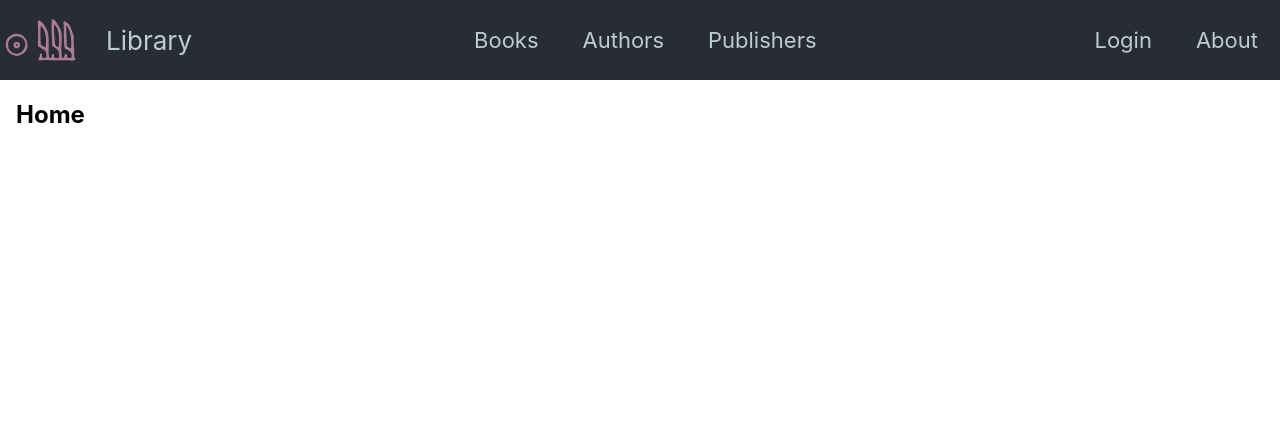
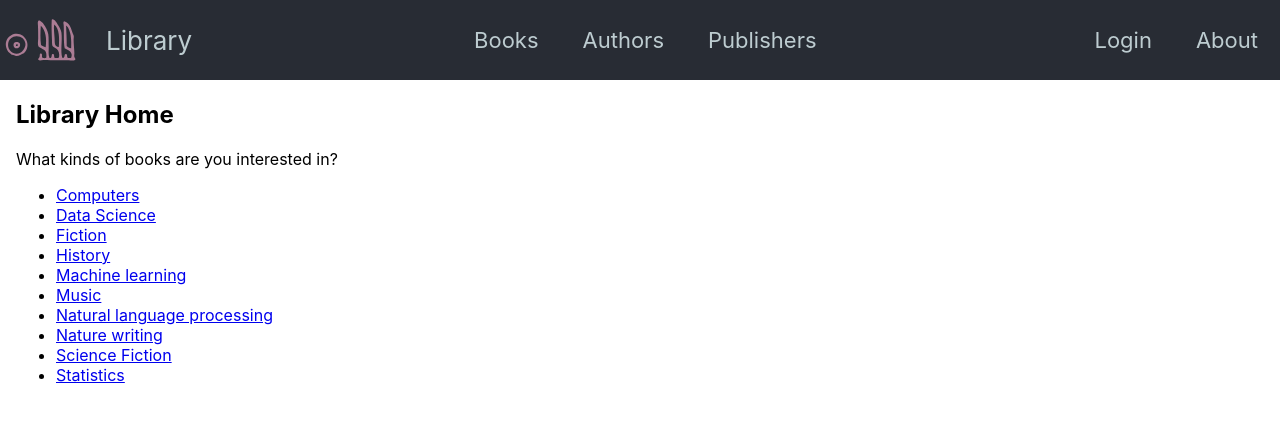
Before and after one commit to cbare/library-app, a React (Create React App) app in the folder library/: page / in a window 1280 px wide. Shown: the top 422 px of the page. Built offline with nearby package versions, Linux system fonts and the light colour scheme.

Commit message:
browse by category

```diff
--- a/library/src/App.tsx
+++ b/library/src/App.tsx
@@ -8,7 +8,7 @@ import {
 } from "react-router-dom";
 import logo from './logo.svg';
 import './App.css';
-import {books, authors, authors_by_slug, AuthorEntry, publishers_by_slug} from './bookData'
+import {books, authors, authors_by_slug, publishers_by_slug, categories, categories_by_slug} from './bookData'
 import {byLastName, slugify} from './utils'
 
 function App() {
@@ -45,6 +45,9 @@ function App() {
             <Route path="/book/:isbn">
               <Book/>
             </Route>
+            <Route path="/category/:category_slug">
+              <Category/>
+            </Route>
             <Route path="/authors">
               <Authors/>
             </Route>
@@ -73,7 +76,17 @@ function App() {
 function Home() {
   return (
     <div>
-      <h2>Home</h2>
+      <h2>Library Home</h2>
+      <p>What kinds of books are you interested in?</p>
+      <ul>
+        {
+          categories.map(
+            function(c) {
+              return <li><Link to={"/category/" + slugify(c)}>{c}</Link></li>
+            }
+          )
+        }
+      </ul>
     </div>
   );
 }
@@ -251,6 +264,41 @@ function Publisher() {
   }
 }
 
+interface CategorySlugParam {
+  category_slug: string;
+}
+
+function Category() {
+  let {category_slug} = useParams<CategorySlugParam>();
+  let category = categories_by_slug.get(category_slug);
+  if (category) {
+    return (
+      <div>
+        <h2>{category}</h2>
+        <ul>
+          { books.filter((b) => category && b.category.includes(category))?.map(
+              function(b) {
+                return (
+                  <li key={b.isbn}>
+                    <Link to={"/book/" + b.isbn }>{b.title}</Link>
+                  </li>)
+              }
+            )
+          }
+        </ul>
+      </div>
+    );
+  }
+  else {
+    return (
+      <div>
+        <h2>Not found</h2>
+        <p>We don't have a category "{ category_slug }".</p>
+      </div>
+    );
+  }
+}
+
 function Login() {
   return (
     <div>
--- a/library/src/bookData.ts
+++ b/library/src/bookData.ts
@@ -76,7 +76,8 @@ export const books: Book[] = [
       "published_on": "May 16, 2019",
       "category": [
         "Computers",
-        "Machine learning"
+        "Machine learning",
+        "Data Science"
       ]
     },
     {
@@ -103,7 +104,8 @@ export const books: Book[] = [
       "published_on": "October 31, 2017",
       "category": [
         "Computers",
-        "Machine learning"
+        "Machine learning",
+        "Data Science"
       ]
     },
     {
@@ -159,7 +161,8 @@ export const books: Book[] = [
       "isbn": "9781449373320",
       "published_on": "April 18, 2017",
       "category": [
-        "Computers"
+        "Computers",
+        "Data Science"
       ]
     },
     {
@@ -445,3 +448,16 @@ for (var book of books) {
     publishers_by_slug.set(slug, book.publisher);
   }
 }
+
+export var categories_by_slug = new Map<string, string>();
+for (var book of books) {
+  for (var category of book.category) {
+    const slug = slugify(category);
+    const x = categories_by_slug.get(slug)
+    if (!x) {
+      categories_by_slug.set(slug, category)
+    }
+  }
+}
+
+export var categories: string[] = Array.from(categories_by_slug.values()).sort()
```
